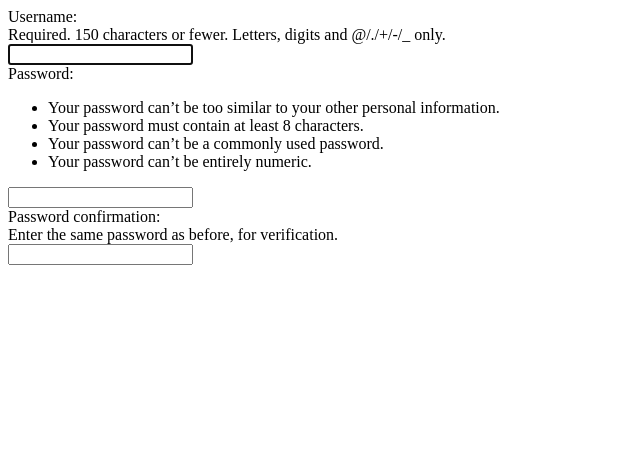
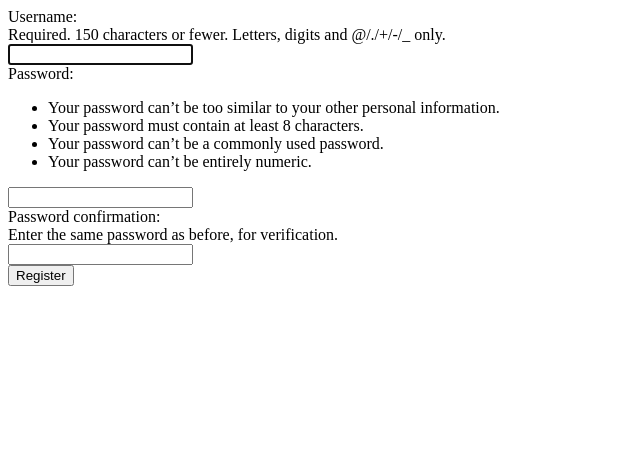
Before and after one commit to AWAIS344/BLOG-APP-2, a Django app: page /accounts/register/ in a window 1280 px wide. Shown: the top 473 px of the page, without its empty margins (0-640 px from the left). Run offline with Django 5.2, Linux system fonts and the light colour scheme.

Commit message:
Accounts Section Addition

```diff
--- a/accounts/templates/accounts/home.html
+++ b/accounts/templates/accounts/home.html
@@ -9,6 +9,9 @@
 
     <form action="" method="POST">
         {{form}}
+
+        <input type="button" value="Register">
+
     </form>
 
 </body>
```
